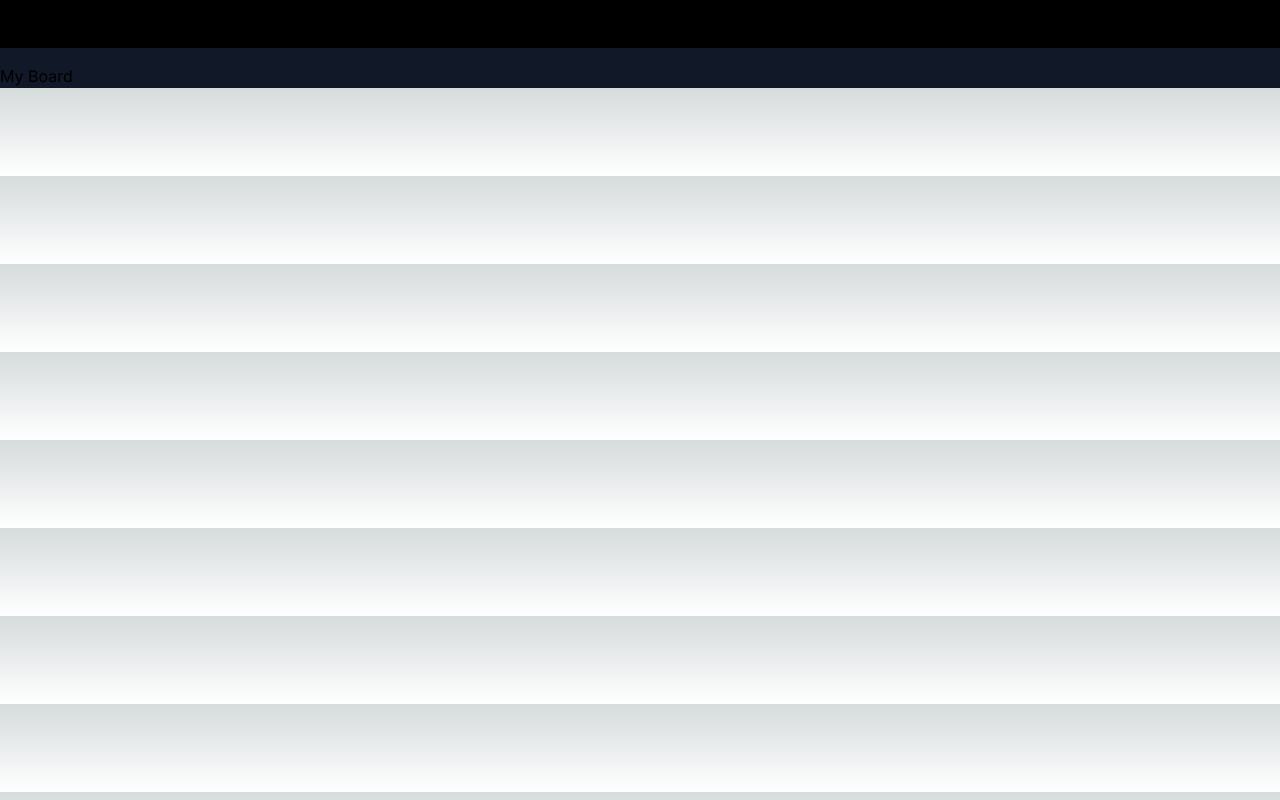
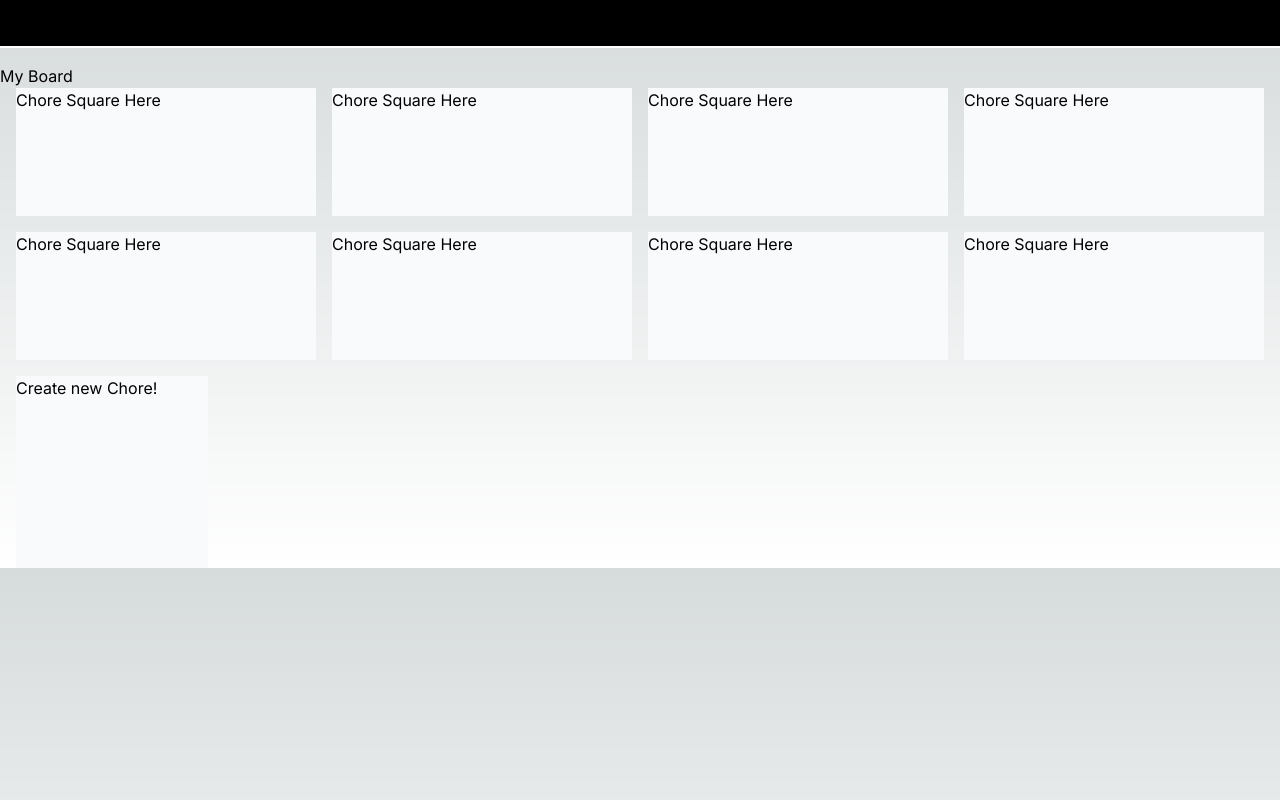
Before and after one commit to danielreedy21/chorgasbord-web, a Next.js app: page /myboard in a window 1280 px wide. Built offline with nearby package versions, Linux system fonts and the light colour scheme; no server answers.

Commit message:
reconfigured main page, componetized chore board

```diff
--- a/src/app/about/page.tsx
+++ b/src/app/about/page.tsx
@@ -7,7 +7,7 @@ export const metadata: Metadata = {
 
 export default function About() {
     return (
-        <main>
+        <main className="mt-16">
             <h1>About Chorgasbord</h1>
             <p>This is an application that lets users view and create timed chores and tasks</p>
         </main>
--- a/src/app/myboard/page.tsx
+++ b/src/app/myboard/page.tsx
@@ -1,7 +1,14 @@
+import ChoreBoard from '../../components/ChoreBoard'
+// import { useSession } from 'next-auth/react'
+
 export default function MyBoard() {
+
+    // const { data: session, status} = useSession();
+
     return (
-        <main className="pt-16 bg-gray-900"> My Board
-
+        <main className="pt-16">
+            <h3>My Board</h3>
+            <ChoreBoard user="placeholder user"></ChoreBoard>
         </main>
     );
 }
--- a/src/app/page.tsx
+++ b/src/app/page.tsx
@@ -1,22 +1,13 @@
 import ChoreSquare from "../components/ChoreSquare"
 import AddChoreSquare from "../components/AddChoreSquare"
+import Link from 'next/link'
 
 export default function Home() {
   return (
-    <main className="pt-24 bg-gray-800">
-
-      {/* <h1 className="text-5xl">Hello World</h1> */}
-      <div className="grid grid-cols-4 gap-12 place-content-center">
-        <ChoreSquare></ChoreSquare>
-        <ChoreSquare></ChoreSquare>
-        <ChoreSquare></ChoreSquare>
-        <ChoreSquare></ChoreSquare>
-        <ChoreSquare></ChoreSquare>
-        <ChoreSquare></ChoreSquare>
-        <ChoreSquare></ChoreSquare>
-        <ChoreSquare></ChoreSquare>
-        <AddChoreSquare/>
-      </div>
+    <main className="grid place-content-center pt-12">
+      <h1 className="text-7xl mt-12 mb-6">Welcome to Chorgusbord!</h1>
+      <h3 className="text-3xl my-6">Keep track of and share cyclical tasks!</h3>
+      <Link href="/myboard" className="">Go to your board!</Link>
     </main>
   )
 }
--- a/src/app/users/page.tsx
+++ b/src/app/users/page.tsx
@@ -8,15 +8,10 @@ export default async function Users() {
 
 
     return(
-        <main className="mt-12 grid">
+        <main className="mt-16 grid grid-flow-col grid-cols-4 place-items-center">
             {users.map((user) => {
                 return (
                     <UserCard key={user.id} {...user}></UserCard>
-                    // <div>
-                    //     <h1>{user.name}</h1>
-                    //     <p>{user.age}</p>
-                    //     <p>{user.email}</p>
-                    // </div>
                 );
             })}
         </main>
--- a/src/components/AuthButtons.tsx
+++ b/src/components/AuthButtons.tsx
@@ -17,8 +17,8 @@ export function SignInButton() {
                 // <>{session.user?.name} Signed In!</>
                 <div className="relative w-10 h-10">
                     <img
-                    src={session.user?.image}
-                    alt="profile pic"
+                    src={session.user?.image ?? "/profile-icon.jpeg"}
+                    alt={session.user?.name ?? "profile name"}
                     className="rounded-full border border-gray-400 shadow-sm"/>
                 </div>
             );
--- /dev/null
+++ b/src/components/ChoreBoard.tsx
@@ -0,0 +1,22 @@
+import ChoreSquare from './ChoreSquare'
+import AddChoreSquare from './AddChoreSquare'
+
+interface Props {
+    user: string;
+}
+
+export default function ChoreBoard({user}:Props) {
+    return (
+        <div className="grid grid-cols-4 gap-4 mx-4 place-content-center space-between">
+            <ChoreSquare></ChoreSquare>
+            <ChoreSquare></ChoreSquare>
+            <ChoreSquare></ChoreSquare>
+            <ChoreSquare></ChoreSquare>
+            <ChoreSquare></ChoreSquare>
+            <ChoreSquare></ChoreSquare>
+            <ChoreSquare></ChoreSquare>
+            <ChoreSquare></ChoreSquare>
+            <AddChoreSquare/>
+        </div>
+    );
+}
--- a/src/components/ChoreSquare.tsx
+++ b/src/components/ChoreSquare.tsx
@@ -3,9 +3,9 @@ import React from 'react';
 const ChoreSquare = () => {
     return (
         <div
-            className= "bg-slate-50 h-48 w-48 text-black"
+            className= "bg-slate-50  text-black h-32 max-h-32"
         >Chore Square Here</div>
-    )
+    );
 }
 
 export default ChoreSquare;
--- a/src/components/Navbar.tsx
+++ b/src/components/Navbar.tsx
@@ -5,8 +5,8 @@ import AuthCheck from "../components/AuthCheck";
 
 const Navbar = () => {
     return (
-        <nav className="bg-black fixed top-0 w-full flex items-center justify-between h-12">
-            <Link href={'/'}>Chorgasbord</Link>
+        <nav className="bg-black fixed top-0 w-full flex items-center justify-between h-12 border-b-2 border-white">
+            <Link className="text-3xl" href={'/'}>Chorgasbord</Link>
             <ul className="flex space-x-4">
                 <li><Link href={'/users'}> Users </Link></li>
                 <li><Link href={'/myboard'}> My Board </Link></li>
--- a/src/components/UserCard.tsx
+++ b/src/components/UserCard.tsx
@@ -12,15 +12,16 @@ export default function UserCard({id, name, age, image}: Props) {
     const altMesg = name + "'s profile"
     return (
         <div>
+            <div className="relative w-16 h-16">
                 <img
                     src={image ?? '/profile-icon'}
                     alt={altMesg}
+                    className="rounded-full border border-gray-400 shadow-sm"
                 />
-            <div>
+            </div>
             <h3>
                 <Link href={idLink}>{name}</Link>
             </h3>
         </div>
-        </div>
     );
 }
```
Lines whose indentation alone changed are shown as unchanged.
